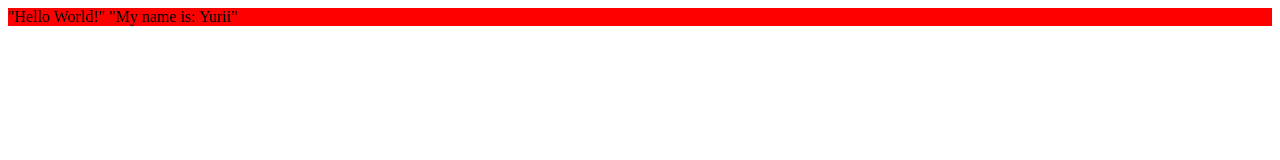
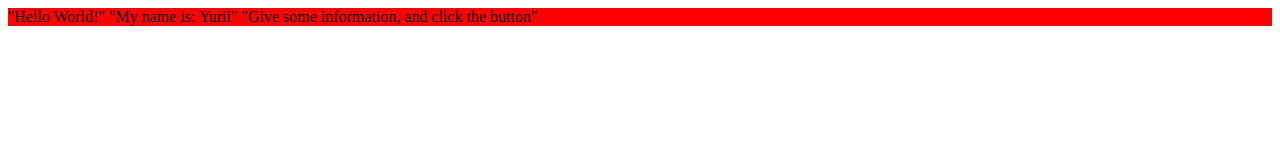
Before and after one commit to KravtsivYura/BogutskiyFirstLesson, a plain HTML site: page index.html in a window 1280 px wide. Drawn offline with Linux system fonts and the light colour scheme.

Commit message:
fix hello-button text

```diff
--- a/index.html
+++ b/index.html
@@ -8,6 +8,7 @@
     <div style="background: red">
         <span>"Hello World!"</span>
         <span>"My name is: Yurii"</span>
+        <span>"Give some information, and click the button"</span>
     </div>
 
 </body>
```
